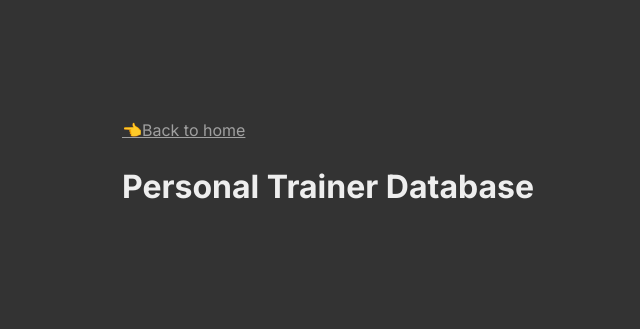
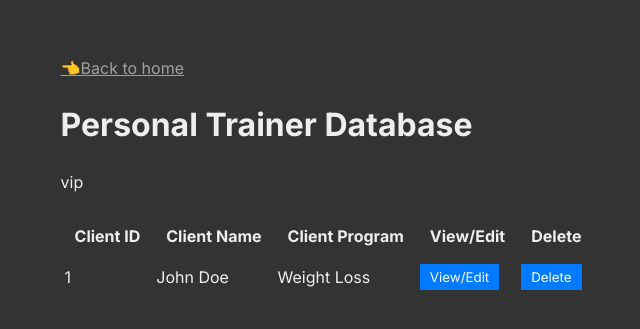
Before and after one commit to benbarnett02/PROG2005, an Angular app in the folder PROG2005-A1-P2/: page /clients/vip in a window 1280 px wide. Shown: the part 213-542 px from the top of the page, without its empty margins (312-952 px from the left). Built offline with nearby package versions, Linux system fonts and the light colour scheme.

Commit message:
Fixed VIP page - it broke itself.

```diff
--- a/PROG2005-A1-P2/src/app/app.routes.ts
+++ b/PROG2005-A1-P2/src/app/app.routes.ts
@@ -13,8 +13,9 @@ export const routes: Routes = [
   { path: '', component: HomeComponent },
   { path: 'clients', component: ClientsComponent },
   {path: 'clients/new', component: NewClientComponent},
+  {path: 'clients/vip', component: VipClientComponent},
   {path:'clients/:id', component: ClientComponent },
-  {path: 'clients/vip', component: VipClientComponent},
+
   { path: 'help', component: HelpComponent },
   { path: 'about', component: AboutComponent },
   { path: 'privacy-security', component: PrivacySecurityComponent },
--- a/PROG2005-A1-P2/src/app/pages/vip-client/vip-client.component.html
+++ b/PROG2005-A1-P2/src/app/pages/vip-client/vip-client.component.html
@@ -1 +1,3 @@
-<app-client-list ></app-client-list>
+<p>vip</p>
+
+<app-client-list [filterPredicate]="filterPredicate"></app-client-list>
--- a/PROG2005-A1-P2/src/app/pages/vip-client/vip-client.component.ts
+++ b/PROG2005-A1-P2/src/app/pages/vip-client/vip-client.component.ts
@@ -1,5 +1,6 @@
 import { Component } from '@angular/core';
 import {ClientListComponent} from '../../shared/client-list/client-list.component';
+import {Client, ClientService} from '../../services/client.service';
 
 @Component({
   selector: 'app-vip-client',
@@ -12,4 +13,8 @@ import {ClientListComponent} from '../../shared/client-list/client-list.componen
 })
 export class VipClientComponent {
 
+  constructor() {
+  }
+
+ filterPredicate = (c: Client) => c.vip;
 }
--- a/PROG2005-A1-P2/src/app/services/client.service.ts
+++ b/PROG2005-A1-P2/src/app/services/client.service.ts
@@ -71,7 +71,7 @@ export class ClientService {
   updateClient(clientID: string, updatedClient: Client): void {
     const index = this.clients.findIndex((c) => c.id === clientID);
     if (index === -1) {
-      throw new Error('Client not found!');
+      throw new Error('Client not found!2');
     }
     this.clients[index] = updatedClient;
   }
--- a/PROG2005-A1-P2/src/app/shared/client-list/client-list.component.ts
+++ b/PROG2005-A1-P2/src/app/shared/client-list/client-list.component.ts
@@ -14,18 +14,22 @@ import {RouterLink} from '@angular/router';
   styleUrl: './client-list.component.css'
 })
 export class ClientListComponent {
-  @Input() filterPredicate: (client: Client) => boolean = () => true;
-  protected readonly clients: Client[];
+  @Input() filterPredicate: (client: Client) =>boolean = (client: Client) => { return true;};
+
+protected clients?: Client[];
 
   // pass in a predicate for filtering clients.
   constructor(private clientService: ClientService) {
-    this.clients = this.clientService.getFilteredClients((client :Client) => this.filterPredicate(client));
   }
 
   deleteClient(id: string) {
 
   }
 
+  ngOnInit() {
+    this.clients = this.clientService.getClients().filter(this.filterPredicate);
+  }
+
 
 
 }
```
